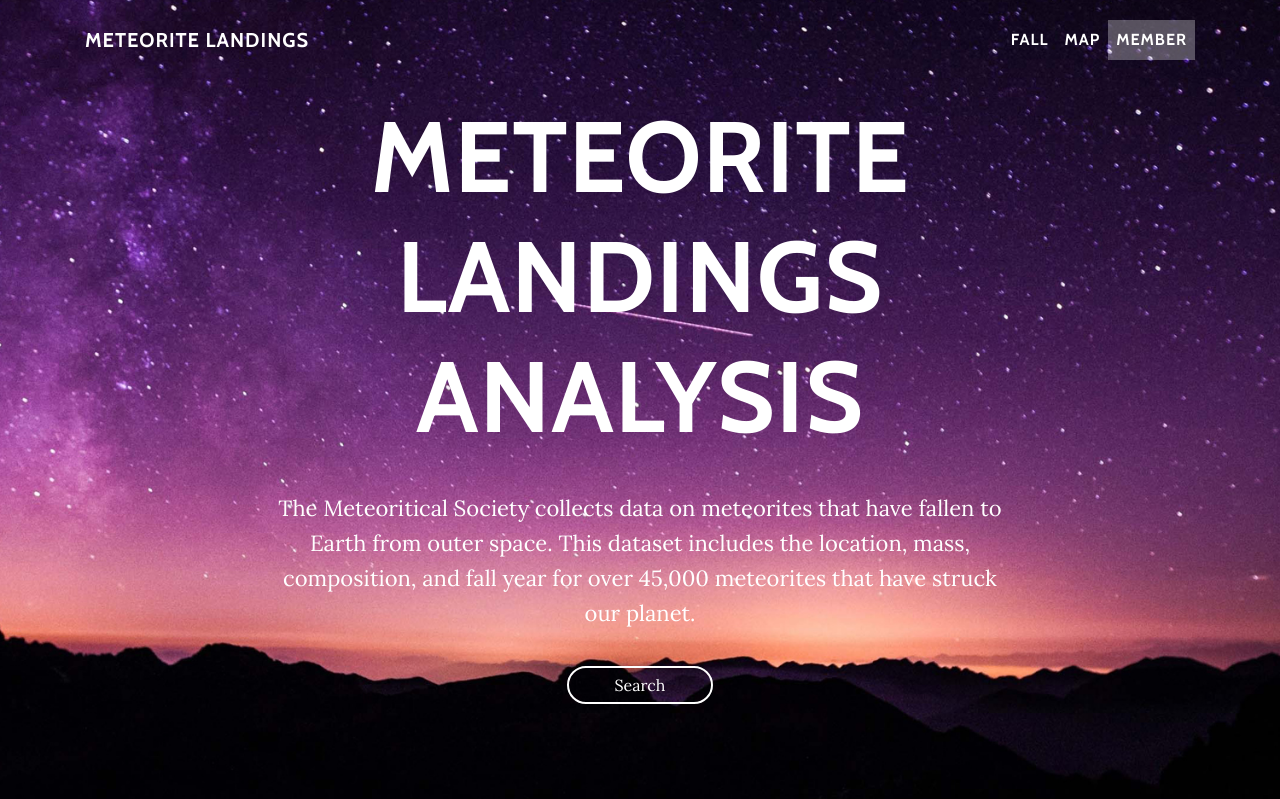
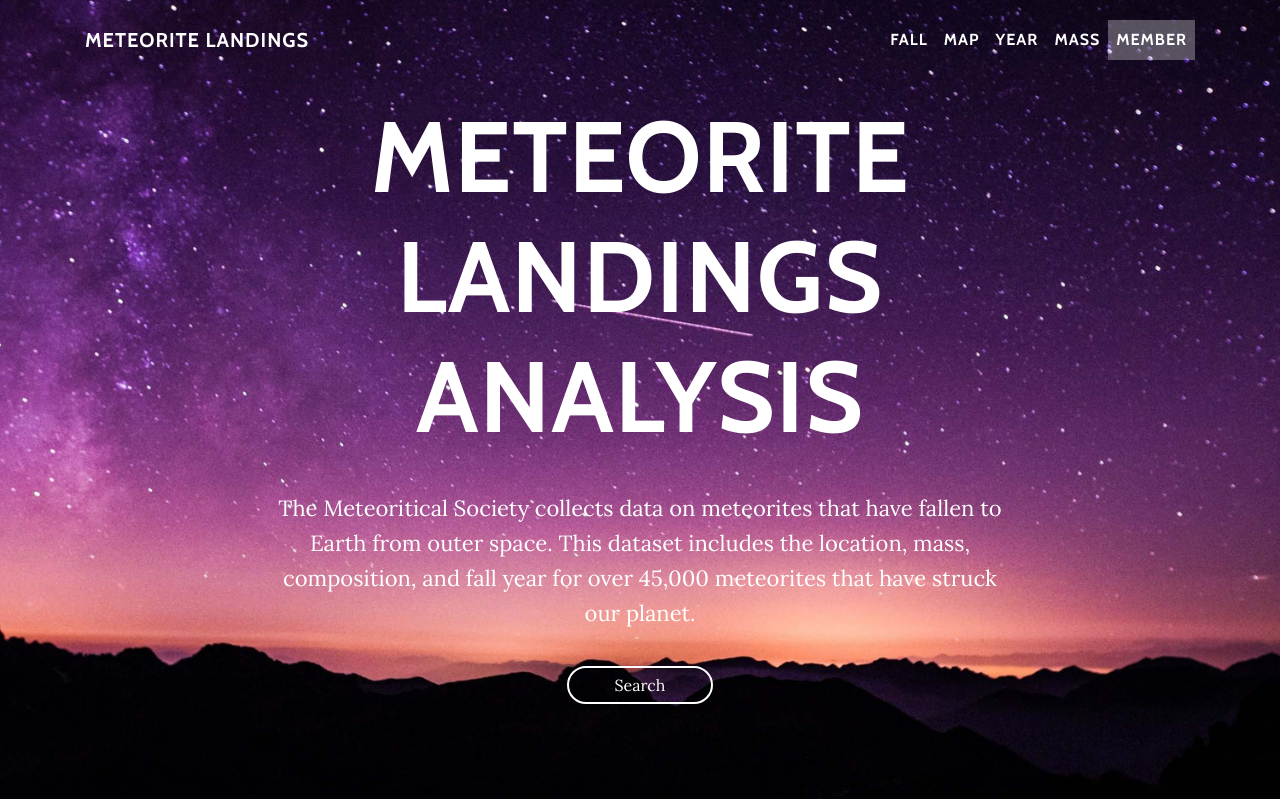
Before and after one commit to dekdew/Meteorite-Landings-Analysis, a Flask app: page / in a window 1280 px wide. Shown: the top 799 px of the page. Run offline with Flask 2, Linux system fonts and the light colour scheme; some libraries are stand-ins or nearby versions.

Commit message:
update web layout

```diff
--- a/templates/index.html
+++ b/templates/index.html
@@ -42,6 +42,12 @@
               <a class="nav-link js-scroll-trigger" href="#map">Map</a>
             </li>
             <li class="nav-item">
+              <a class="nav-link js-scroll-trigger" href="#year">Year</a>
+            </li>
+            <li class="nav-item">
+              <a class="nav-link js-scroll-trigger" href="#mass">Mass</a>
+            </li>
+            <li class="nav-item">
               <a class="nav-link js-scroll-trigger" href="#member">Member</a>
             </li>
           </ul>
@@ -77,6 +83,24 @@
 
     <!-- Map -->
     <section id="map" class="content-section text-center" style="height: 95%; width: 100%;">
+    </section>
+
+    <!-- Year -->
+    <section id="year" class="content-section text-center">
+      <div class="container">
+        <div class="col-lg-8 mx-auto">
+
+        </div>
+      </div>
+    </section>
+
+    <!-- Mass -->
+    <section id="mass" class="content-section text-center">
+      <div class="container">
+        <div class="col-lg-8 mx-auto">
+
+        </div>
+      </div>
     </section>
 
     <!-- Member -->
```
Also changed, not shown: 1 other file.
